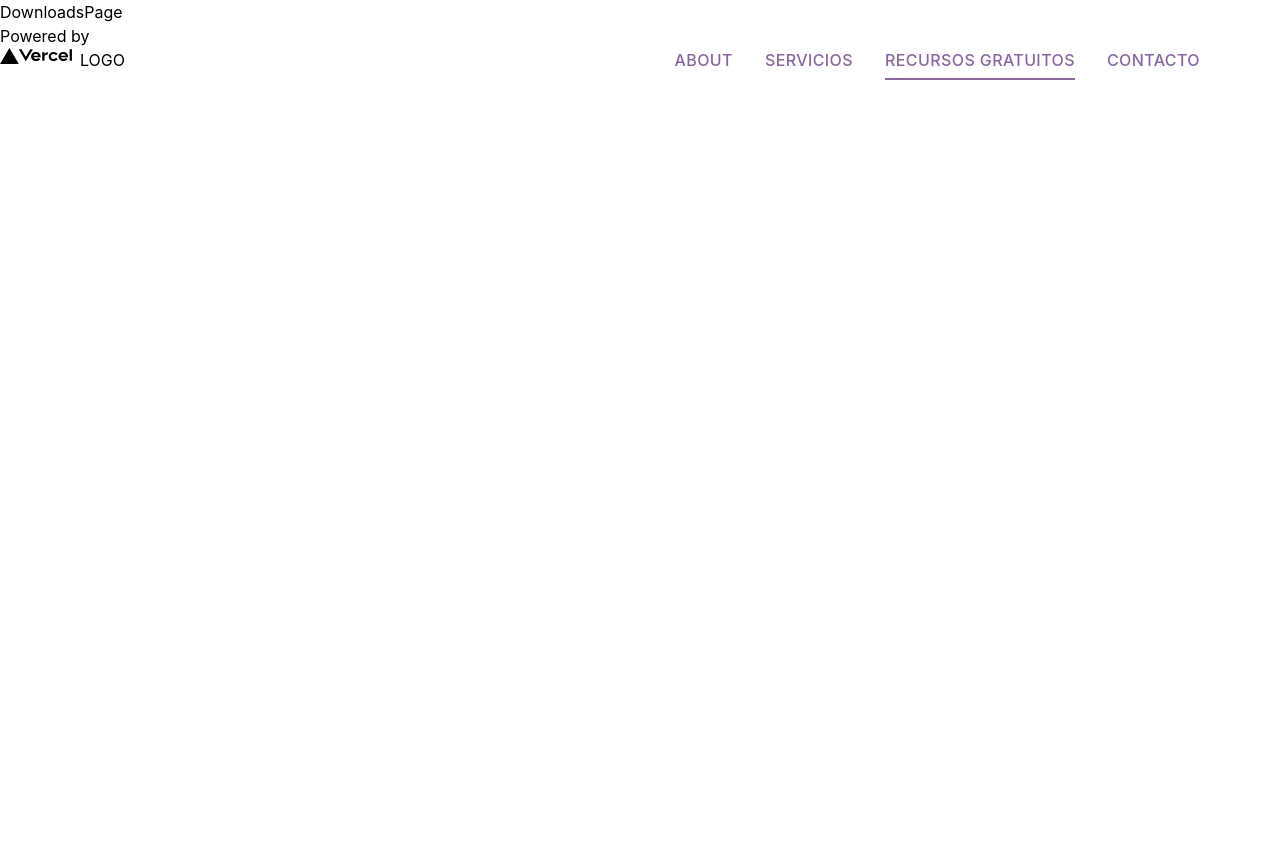
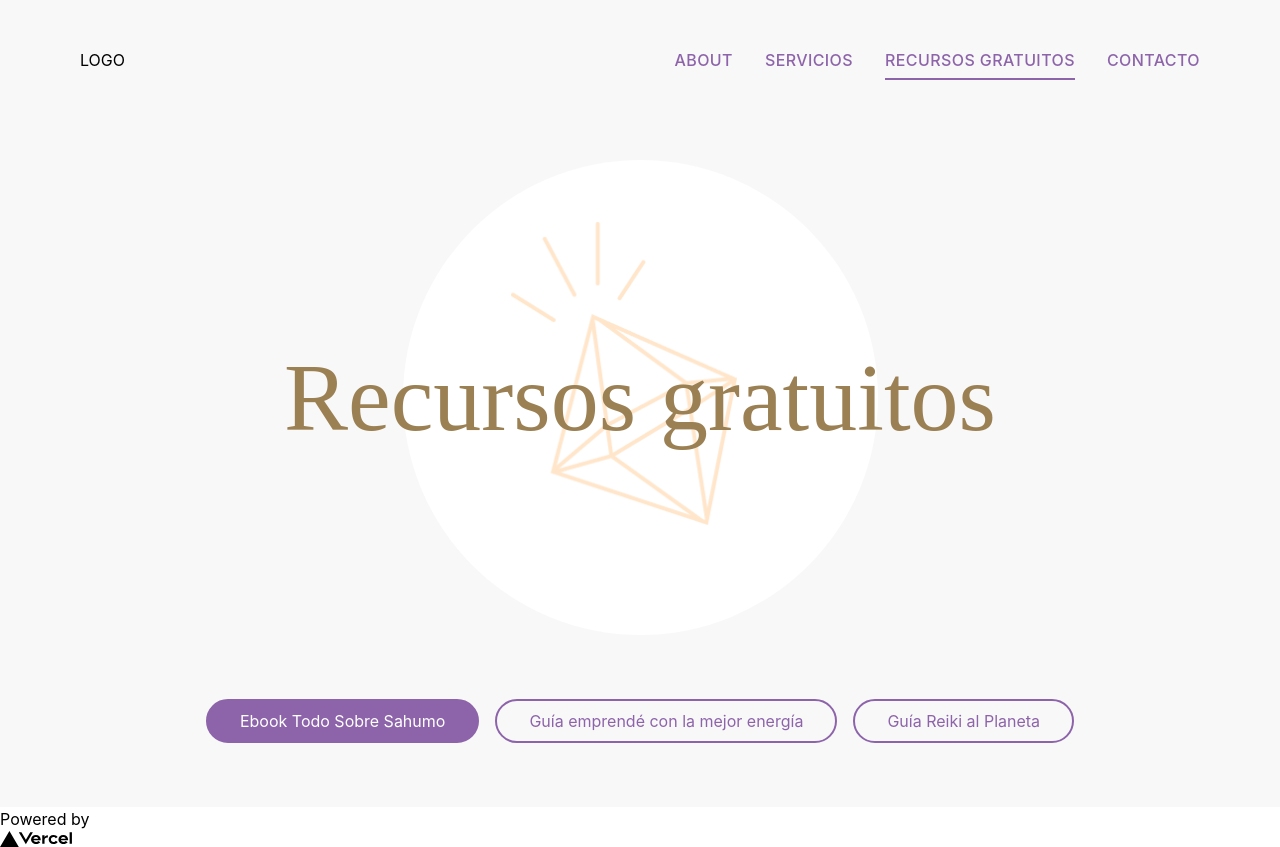
Before and after one commit to tomasg88/web-etp, a Next.js app: page /downloads in a window 1280 px wide. Before the commit the page ends 800 px from the top, so only its background shows below. Built offline with nearby package versions, Linux system fonts and the light colour scheme.

Commit message:
download page layout

```diff
--- a/pages/downloads/index.tsx
+++ b/pages/downloads/index.tsx
@@ -1,5 +1,82 @@
-import React from 'react';
+import React, { MouseEventHandler, useCallback, useEffect, useState } from 'react';
+import clsx from 'clsx';
+import Image from 'next/image';
+
+const RESOURCES = [
+  {
+    href: 'https://mailchi.mp/a35325185ff2/ebook-todo-sobre-sahumo',
+    id: 1,
+    text: 'Ebook Todo Sobre Sahumo',
+  },
+  {
+    href: 'https://ladiesbrunch.co/nota/conecta-con-la-gratitud',
+    id: 2,
+    text: 'Guía emprendé con la mejor energía',
+  },
+  {
+    href: 'https://ladiesbrunch.co/nota/conecta-con-la-gratitud',
+    id: 3,
+    text: 'Guía Reiki al Planeta',
+  },
+];
+
+const ACTIVE_BUTTON_CSS = 'bg-purple-400 text-white';
+const INACTIVE_BUTTON_CSS = 'bg-transparent text-purple-400';
 
 export default function DownloadsPage() {
-  return <div>DownloadsPage</div>;
+  // mapear click de botones con el slide y detener el carrousel
+  // mapear flechas izquierda y derecha para pasar de slide
+  const [activeResource, setActiveResource] = useState<number>(RESOURCES[0].id);
+
+  const handleClick = useCallback(
+    (event: React.SyntheticEvent<HTMLButtonElement>) => {
+      if (!(event.target instanceof HTMLButtonElement)) {
+        return;
+      }
+      setActiveResource(Number(event.target.dataset['id']));
+    },
+    [setActiveResource]
+  );
+
+  return (
+    <section className="bg-gray-100">
+      <div id="hero" className="flex flex-col items-center pt-20">
+        <div id="dibujo" className="relative w-full h-full flex items-center justify-center mt-20">
+          <h1 className="absolute text-gold-600 z-10 text-[96px] font-playfair">
+            Recursos gratuitos
+          </h1>
+          <span className="flex items-center justify-center bg-white h-[475px] w-[475px] rounded-full">
+            <Image
+              className="relative bottom-6 right-4"
+              src={'/shiny-diamond.png'}
+              alt={'diamante brillante'}
+              width={226}
+              height={304}
+            />
+          </span>
+        </div>
+        <div id="buttons" className="space-x-4 my-16  ">
+          {RESOURCES.map(({ id, text }) => (
+            <button
+              className={clsx(
+                'border-2 border-purple-400 px-8 py-2 rounded-full',
+                `${activeResource === id ? ACTIVE_BUTTON_CSS : INACTIVE_BUTTON_CSS}`
+              )}
+              data-id={id}
+              key={text}
+              onClick={handleClick}
+            >
+              {text}
+            </button>
+          ))}
+        </div>
+      </div>
+      {/* Carrousel */}
+      <div>
+        {/* barra de duración del slide */}
+        {/* flechas anteriorn y siguiente */}
+        {/* detalles del recurso */}
+      </div>
+    </section>
+  );
 }
```
Also changed, not shown: public/shiny-diamond.png (added).
